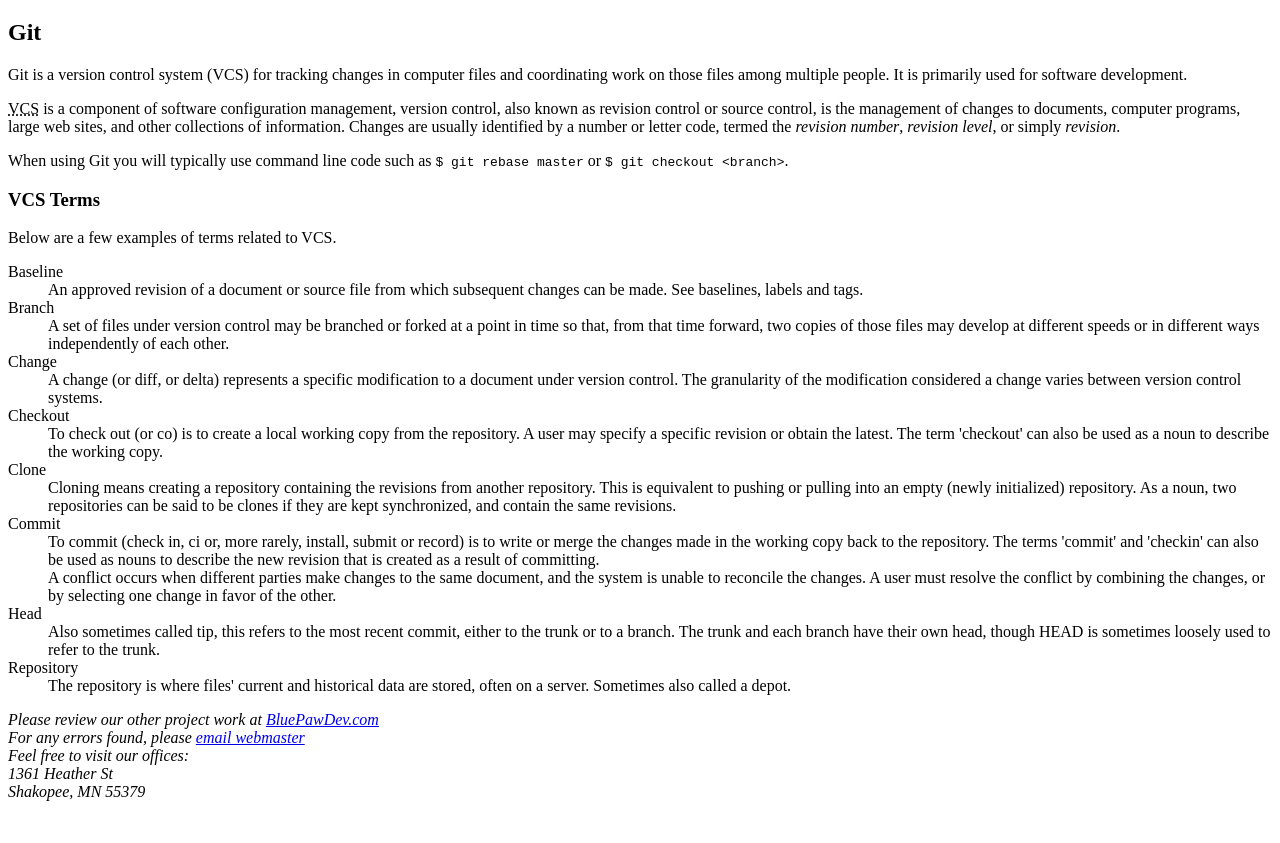
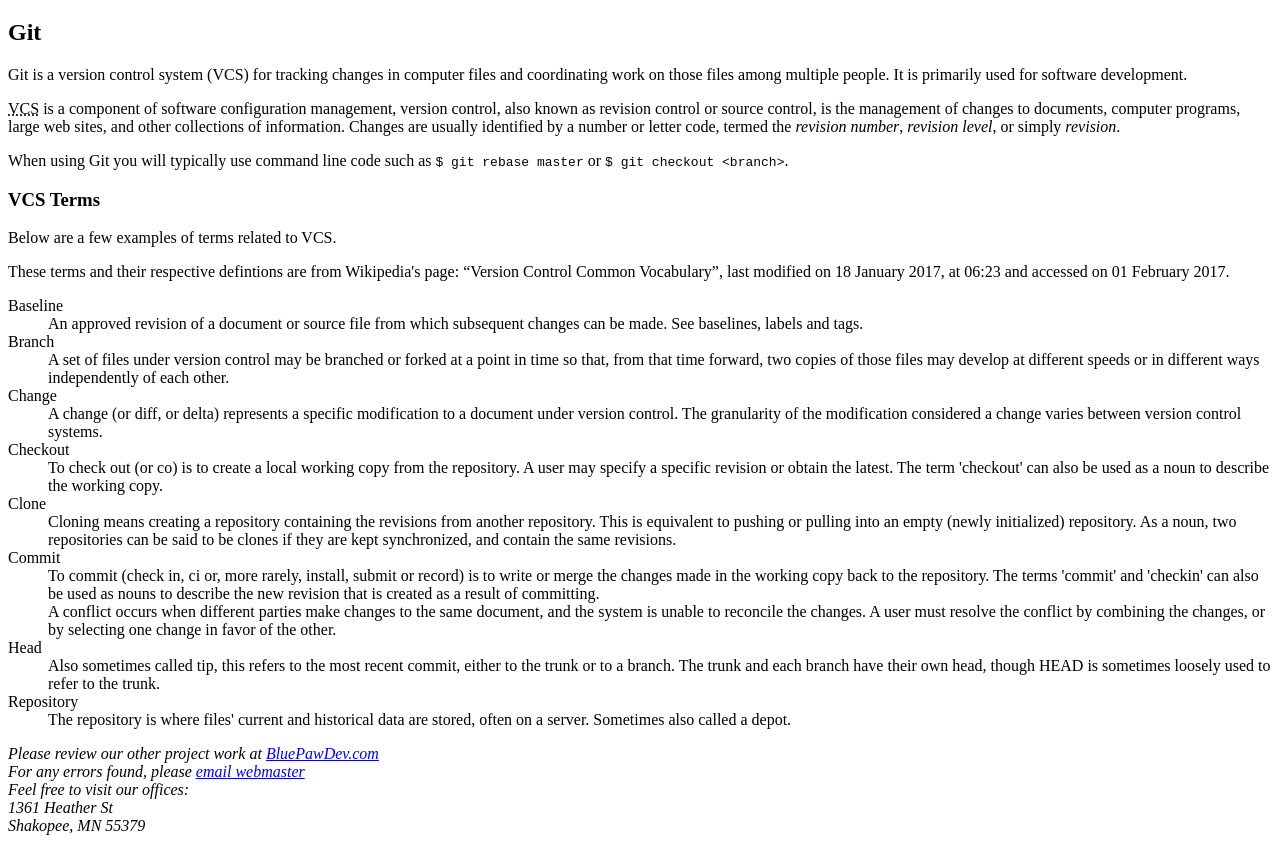
Before and after one commit to BluePawDev/sandbox-html, a plain HTML site: page index-html.html in a window 1280 px wide. Shown: the part 87-930 px from the top of the page. Before the commit the page ends 896 px from the top, so only its background shows below. Drawn offline with Linux system fonts and the light colour scheme.

Commit message:
Add cite= within <q>

```diff
--- a/index-html.html
+++ b/index-html.html
@@ -29,6 +29,7 @@
         <p>When using Git you will typically use command line code such as <code>$ git rebase master</code> or <code>$ git checkout &lt;branch&gt;</code>.</p>
         <h3>VCS Terms</h3>
         <p>Below are a few examples of terms related to VCS.</p>
+        <p>These terms and their respective defintions are from Wikipedia's page: <q cite="https://en.wikipedia.org/wiki/Version_control#Common_vocabulary">Version Control Common Vocabulary</q>, last modified on 18 January 2017, at 06:23 and accessed on 01 February 2017.</p>
         <dl class="vcsTerms">
           <dt>Baseline</dt>
           <dd>An approved revision of a document or source file from which subsequent changes can be made. See baselines, labels and tags.</dd>
```
